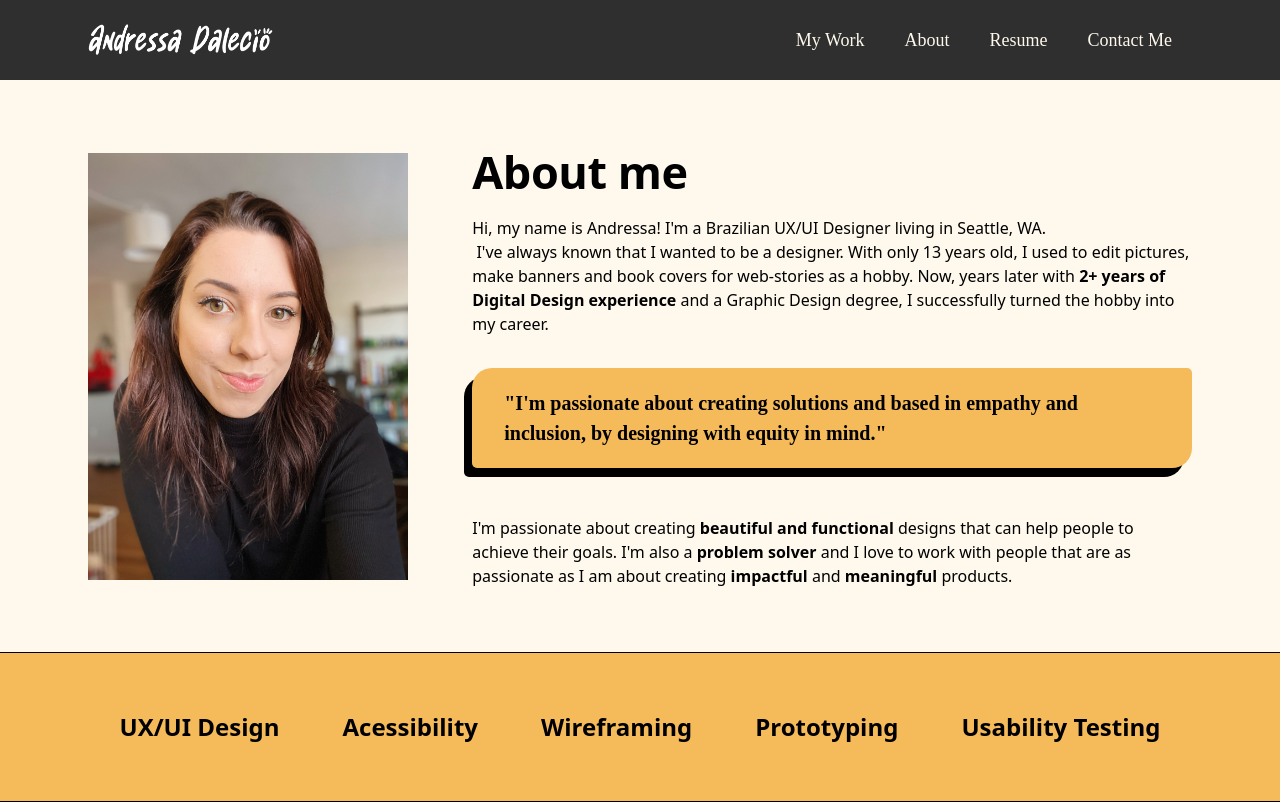
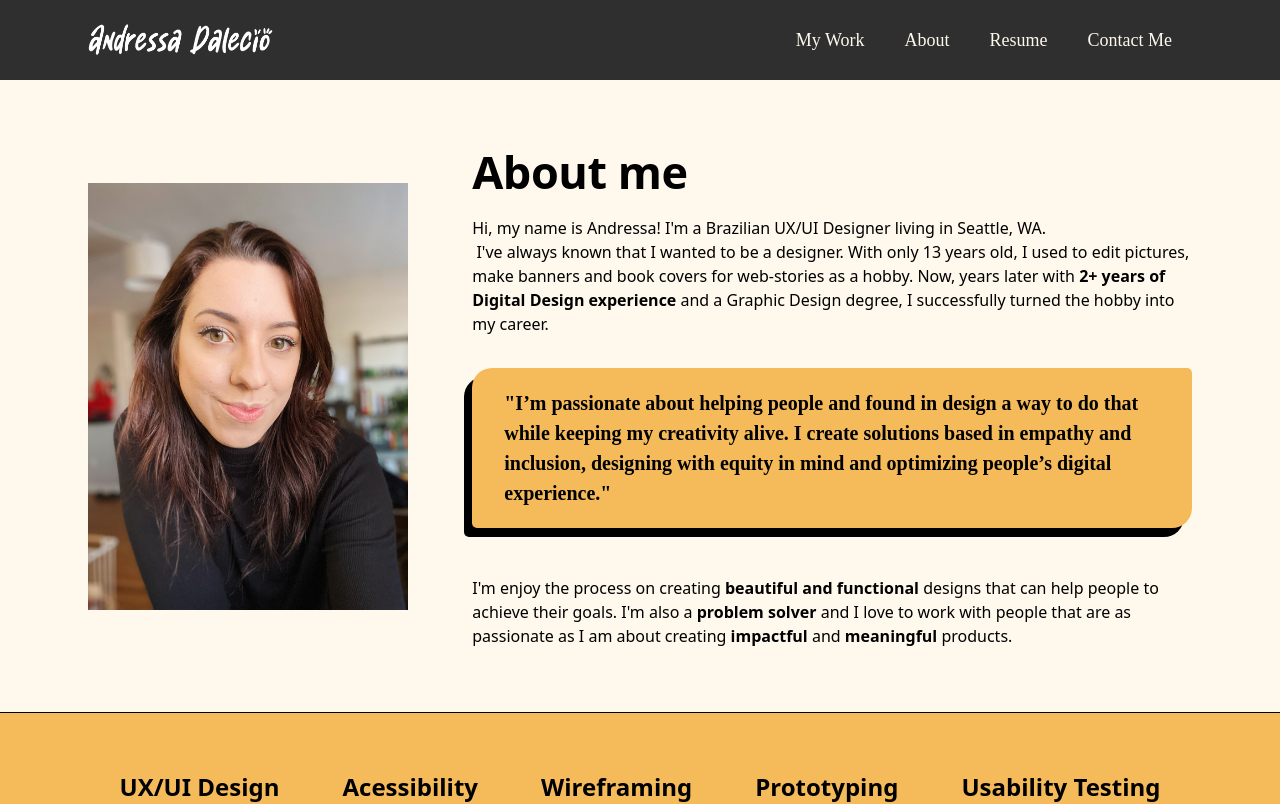
Before and after one commit to gustxyz/andressa-portfolio, a Next.js app: page /about in a window 1280 px wide. Shown: the top 804 px of the page. Built offline with nearby package versions, Linux system fonts and the light colour scheme.

Commit message:
about me

```diff
--- a/app/about/page.tsx
+++ b/app/about/page.tsx
@@ -30,14 +30,14 @@ const Description1 = (
 
 const Description2 = (
   <>
-    I'm passionate about creating <b>beautiful and functional</b> designs that
+    I'm enjoy the process on creating <b>beautiful and functional</b> designs that
     can help people to achieve their goals. I'm also a <b>problem solver</b> and
     I love to work with people that are as passionate as I am about creating{" "}
     <b>impactful</b> and <b>meaningful</b> products.
   </>
 );
 
-const Bubble = `"I'm passionate about creating solutions and based in empathy and inclusion, by designing with equity in mind."`;
+const Bubble = `"I’m passionate about helping people and found in design a way to do that while keeping my creativity alive. I create solutions based in empathy and inclusion, designing with equity in mind and optimizing people’s digital experience."`;
 
 const HeroImgPath = "/images/picture_me.jpg";
 
```
